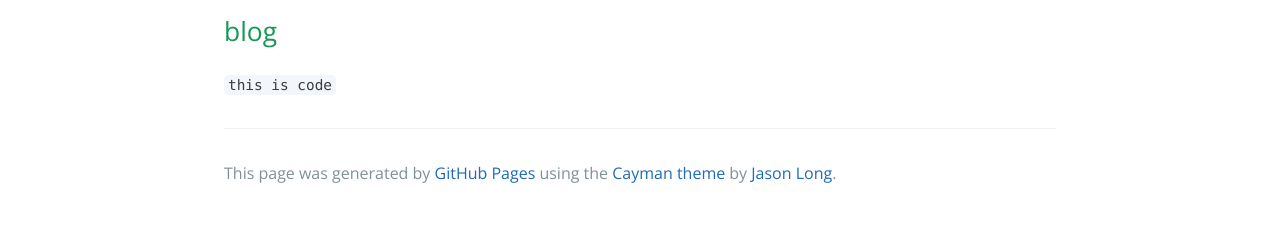
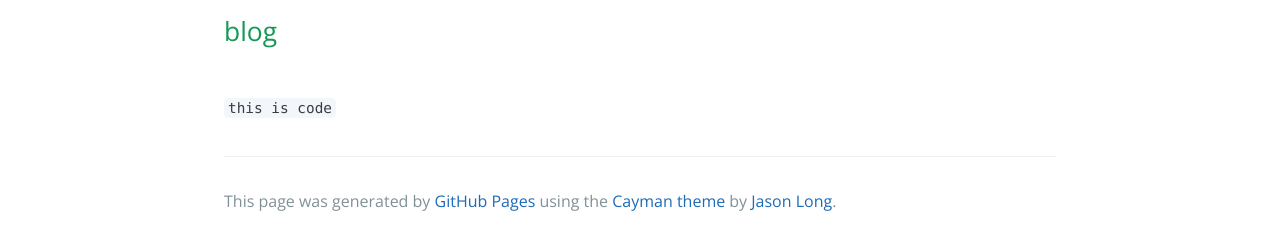
Before and after one commit to hellotity/hellotity.github.io, a plain HTML site: page index.html in a window 1280 px wide. Shown: the part 421-670 px from the top of the page. Drawn offline with nearby package versions, Linux system fonts and the light colour scheme.

Commit message:
Replace master branch with page content via GitHub

```diff
--- a/index.html
+++ b/index.html
@@ -22,7 +22,9 @@
 <h2>
 <a id="blog" class="anchor" href="#blog" aria-hidden="true"><span aria-hidden="true" class="octicon octicon-link"></span></a>blog</h2>
 
-<p><code>this is code</code></p>
+<h2>
+<a id="this-is-code" class="anchor" href="#this-is-code" aria-hidden="true"><span aria-hidden="true" class="octicon octicon-link"></span></a><code>this is code</code>
+</h2>
 
       <footer class="site-footer">
 
--- a/params.json
+++ b/params.json
@@ -1,6 +1,6 @@
 {
   "name": "Test",
   "tagline": "test",
-  "body": "# hellotity.github.io\r\nblog\r\n---\r\n`this is code`\r\n",
+  "body": "# hellotity.github.io\r\nblog\r\n---\r\n`this is code`\r\n---\r\n",
   "note": "Don't delete this file! It's used internally to help with page regeneration."
 }
```
